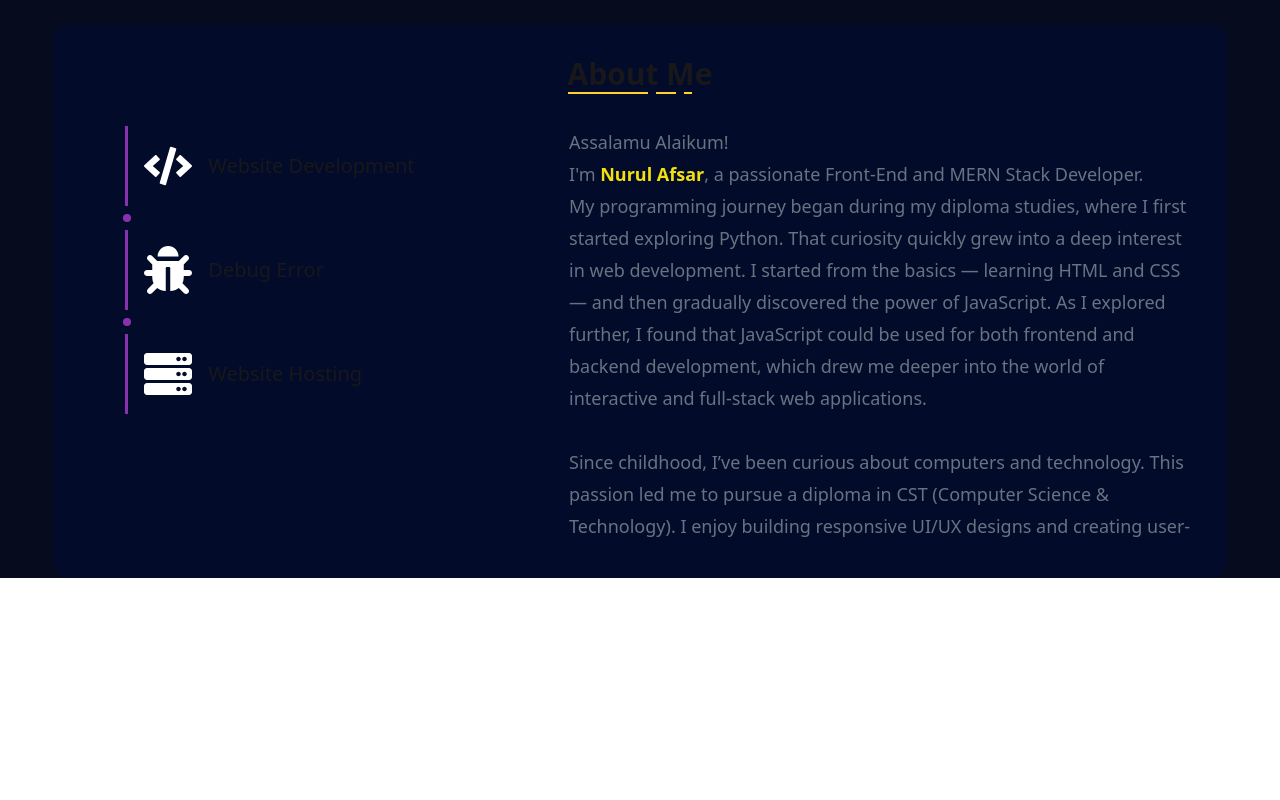
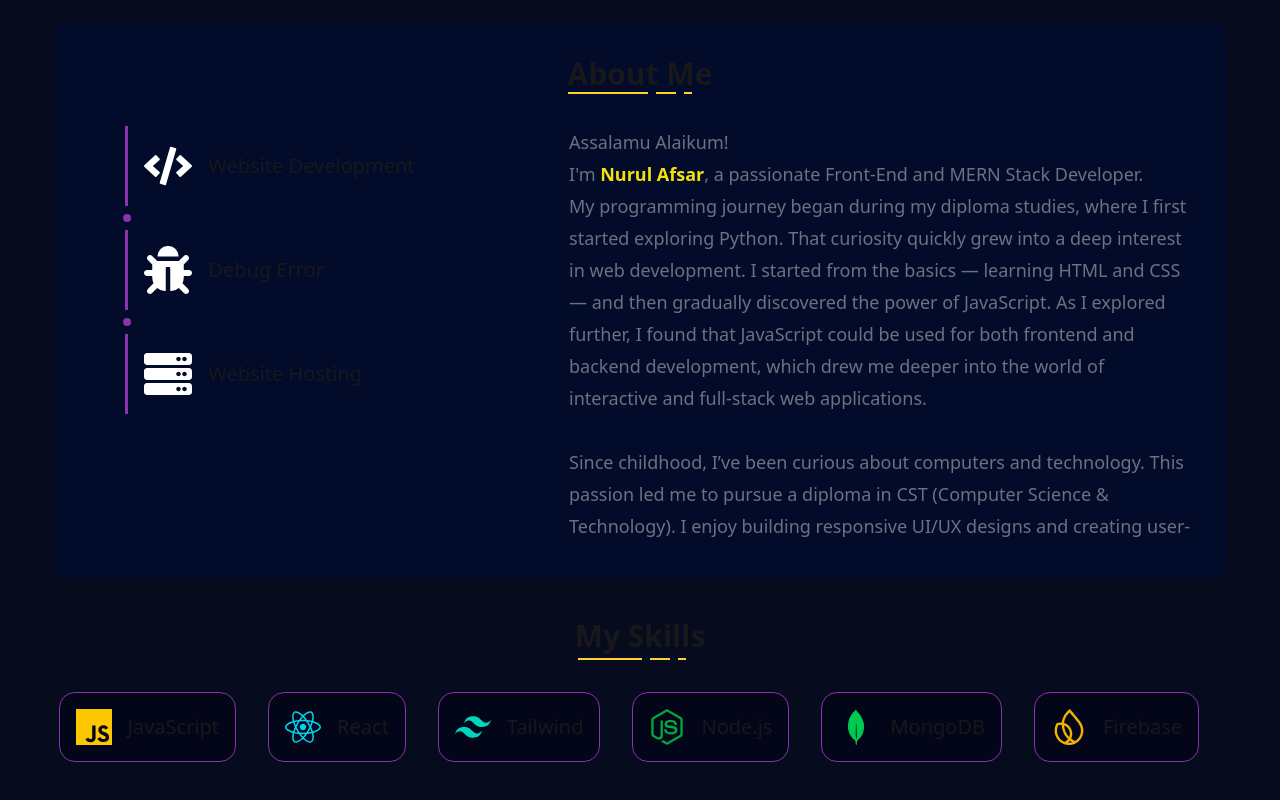
Before and after one commit to nurulafsarinfo/nurulafsarinfo.github.io, a React (Vite) app: page / in a window 1280 px wide. Shown: the part 573-1373 px from the top of the page. Before the commit the page ends 1151 px from the top, so only its background shows below. Built offline with nearby package versions, Linux system fonts and the light colour scheme.

Commit message:
Add My Skill section with card and animate by  react-fast-marquee package

```diff
--- a/package.json
+++ b/package.json
@@ -16,6 +16,7 @@
     "@tailwindcss/vite": "^4.1.11",
     "react": "^19.1.0",
     "react-dom": "^19.1.0",
+    "react-fast-marquee": "^1.6.5",
     "react-icons": "^5.5.0",
     "tailwindcss": "^4.1.11",
     "typewriter-effect": "^2.22.0"
--- a/src/App.jsx
+++ b/src/App.jsx
@@ -2,6 +2,7 @@ import React from 'react';
 import Navbar from './Components/Navbar';
 import Hero from './Components/Hero';
 import About from './Components/About';
+import Skills from './Components/Skills';
 
 const App = () => {
   return (
@@ -10,6 +11,7 @@ const App = () => {
       <main className='mt-16'>
         <Hero></Hero>
         <About></About>
+        <Skills></Skills>
       </main>
     </div>
   );
--- a/src/Components/Skills.jsx
+++ b/src/Components/Skills.jsx
@@ -0,0 +1,109 @@
+import React from 'react';
+import Marquee from 'react-fast-marquee';
+import { FaReact, FaNodeJs, FaHtml5, FaCss3Alt } from 'react-icons/fa';
+import { FaGithub } from 'react-icons/fa6';
+import { SiTailwindcss, SiMongodb, SiJavascript, SiFirebase, SiVite } from 'react-icons/si';
+
+const skills = [
+    { name: 'HTML', icon: <FaHtml5 size={36} className='text-orange-500' /> },
+    { name: 'CSS', icon: <FaCss3Alt size={36} className='text-blue-500' /> },
+    { name: 'JavaScript', icon: <SiJavascript size={36} className='text-yellow-400' /> },
+    { name: 'React', icon: <FaReact size={36} className='text-cyan-400' /> },
+    { name: 'Tailwind', icon: <SiTailwindcss size={36} className='text-teal-400' /> },
+    { name: 'Node.js', icon: <FaNodeJs size={36} className='text-green-600' /> },
+    { name: 'MongoDB', icon: <SiMongodb size={36} className='text-green-500' /> },
+    { name: 'Firebase', icon: <SiFirebase size={36} className='text-yellow-500' /> },
+    { name: 'GitHub', icon: <FaGithub size={36} className='text-white' /> },
+    { name: 'Vite', icon: <SiVite size={36} className='text-purple-400' /> },
+
+]
+
+
+const Skills = () => {
+    return (
+        <div className='w-11/12 mx-auto py-10'>
+
+            <div className='flex flex-col gap-1 items-center mb-8'>
+                <h2 className='text-3xl font-bold'>My Skills</h2>
+                <div className='flex gap-2'>
+                    <div className='w-16 h-0.5 -ml-4 bg-amber-300'></div>
+                    <div className='w-5 h-0.5 bg-amber-300'></div>
+                    <div className='w-2 h-0.5 bg-amber-300'></div>
+                </div>
+            </div>
+
+            <div>
+                <Marquee gradient={false} speed={60}>
+                    {
+                        skills.map((skill, indx) => {
+                            return (
+                                <div key={indx} className='flex items-center gap-4 mx-4 rounded-2xl p-4 border border-[#8a31af] bg-slate-950'>
+                                    {skill.icon}
+                                    <p className='text-xl font-medium'>
+                                        {skill.name}
+                                    </p>
+                                </div>
+                            )
+                        })
+                    }
+                </Marquee>
+            </div>
+        </div>
+    );
+};
+
+export default Skills;
+
+
+
+
+// system two |  show skills by category
+
+// import React from 'react';
+// import { FaReact, FaNodeJs, FaHtml5, FaCss3Alt, FaGitAlt } from 'react-icons/fa';
+// import { SiTailwindcss, SiMongodb, SiJavascript, SiFirebase, SiVite } from 'react-icons/si';
+
+// const skills = {
+//   Frontend: [
+//     { name: 'HTML', icon: <FaHtml5 size={30} className='text-orange-500' /> },
+//     { name: 'CSS', icon: <FaCss3Alt size={30} className='text-blue-500' /> },
+//     { name: 'JavaScript', icon: <SiJavascript size={30} className='text-yellow-400' /> },
+//     { name: 'React', icon: <FaReact size={30} className='text-cyan-400' /> },
+//     { name: 'Tailwind', icon: <SiTailwindcss size={30} className='text-teal-400' /> },
+//   ],
+//   Backend: [
+//     { name: 'Node.js', icon: <FaNodeJs size={30} className='text-green-600' /> },
+//     { name: 'MongoDB', icon: <SiMongodb size={30} className='text-green-500' /> },
+//     { name: 'Firebase', icon: <SiFirebase size={30} className='text-yellow-500' /> },
+//   ],
+//   Tools: [
+//     { name: 'Git', icon: <FaGitAlt size={30} className='text-red-500' /> },
+//     { name: 'Vite', icon: <SiVite size={30} className='text-purple-400' /> },
+//   ]
+// };
+
+// const Skills = () => {
+//   return (
+//     <div className='w-11/12 mx-auto py-10'>
+//       <h2 className='text-3xl font-bold text-center mb-8 text-white'>My Skills</h2>
+
+//       <div className='grid md:grid-cols-3 gap-8'>
+//         {Object.entries(skills).map(([category, items]) => (
+//           <div key={category} className='bg-[#060b1d] rounded-xl p-6 shadow-md'>
+//             <h3 className='text-xl font-semibold text-[#f3e00e] mb-4'>{category}</h3>
+//             <div className='grid grid-cols-2 gap-4'>
+//               {items.map((skill, idx) => (
+//                 <div key={idx} className='flex items-center space-x-3 text-white'>
+//                   {skill.icon}
+//                   <span>{skill.name}</span>
+//                 </div>
+//               ))}
+//             </div>
+//           </div>
+//         ))}
+//       </div>
+//     </div>
+//   );
+// };
+
+// export default Skills;
```
Also changed, not shown: 1 other file (tests, documents, lock files or other folders).
